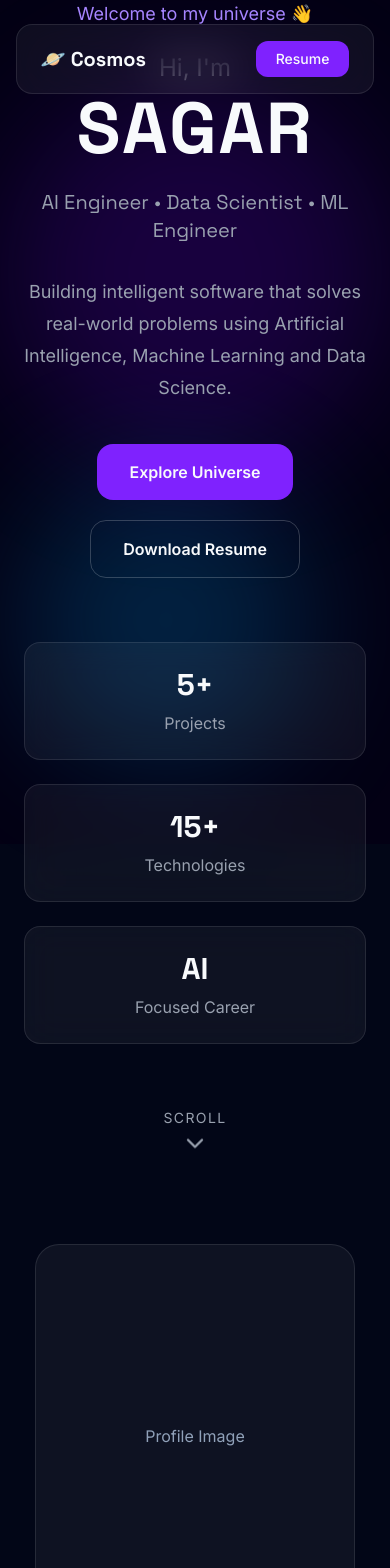
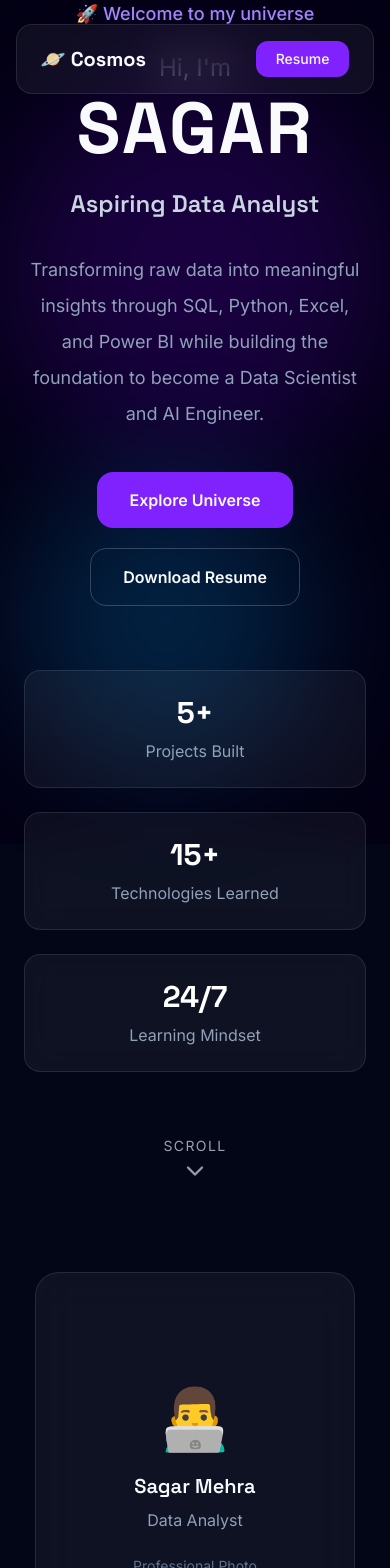
Before and after one commit to sagarmehra69/cosmos, a Next.js app: page / in a window 390 px wide. Shown: the top 1568 px of the page. Built offline with nearby package versions, Linux system fonts and the light colour scheme.

Commit message:
feat: refactor hero and about with centralized data architecture

```diff
--- a/components/sections/About/AboutImage.tsx
+++ b/components/sections/About/AboutImage.tsx
@@ -1,8 +1,20 @@
 export default function AboutImage() {
   return (
     <div className="flex items-center justify-center">
-      <div className="h-96 w-80 rounded-3xl border border-white/10 bg-white/5 flex items-center justify-center text-slate-400">
-        Profile Image
+      <div className="flex h-[420px] w-[320px] flex-col items-center justify-center rounded-3xl border border-white/10 bg-white/5 backdrop-blur-xl">
+        <div className="mb-6 text-6xl">👨‍💻</div>
+
+        <h3 className="text-xl font-semibold">
+          Sagar Mehra
+        </h3>
+
+        <p className="mt-2 text-center text-slate-400">
+          Data Analyst
+        </p>
+
+        <p className="mt-6 text-sm text-slate-500">
+          Professional Photo
+        </p>
       </div>
     </div>
   );
--- a/components/sections/Hero/Hero.tsx
+++ b/components/sections/Hero/Hero.tsx
@@ -1,3 +1,5 @@
+import { hero } from "@/data/hero";
+
 import HeroButtons from "./HeroButtons";
 import HeroStats from "./HeroStats";
 import ScrollIndicator from "./ScrollIndicator";
@@ -7,32 +9,31 @@ export default function Hero() {
     <section className="flex min-h-screen items-center justify-center px-6">
       <div className="max-w-4xl text-center">
 
-        <p className="text-lg text-violet-400">
-          Welcome to my universe 👋
+        <p className="text-lg font-medium text-violet-400">
+          {hero.greeting}
         </p>
 
-        <p className="mt-6 text-2xl text-gray-300">
-          Hi, I'm
+        <p className="mt-6 text-2xl text-slate-300">
+          {hero.intro}
         </p>
 
         <h1 className="mt-2 text-7xl font-black tracking-wide md:text-9xl">
-          SAGAR
+          {hero.name}
         </h1>
 
-        <h2 className="mt-6 text-xl text-gray-400 md:text-3xl">
-          AI Engineer • Data Scientist • ML Engineer
+        <h2 className="mt-6 text-2xl font-semibold text-slate-300 md:text-4xl">
+          {hero.role}
         </h2>
 
-        <p className="mx-auto mt-8 max-w-2xl text-lg leading-8 text-gray-400">
-          Building intelligent software that solves real-world problems using
-          Artificial Intelligence, Machine Learning and Data Science.
+        <p className="mx-auto mt-8 max-w-3xl text-lg leading-9 text-slate-400">
+          {hero.description}
         </p>
 
         <HeroButtons />
 
         <HeroStats />
 
-        <ScrollIndicator/>
+        <ScrollIndicator />
 
       </div>
     </section>
--- a/components/sections/Hero/HeroButtons.tsx
+++ b/components/sections/Hero/HeroButtons.tsx
@@ -1,13 +1,21 @@
+import { hero } from "@/data/hero";
+
 export default function HeroButtons() {
   return (
     <div className="mt-10 flex flex-wrap justify-center gap-5">
-      <button className="rounded-2xl bg-violet-600 px-8 py-4 font-semibold transition hover:bg-violet-500">
-        Explore Universe
-      </button>
+      <a
+        href={hero.buttons.primary.href}
+        className="rounded-2xl bg-violet-600 px-8 py-4 font-semibold transition-all duration-300 hover:-translate-y-1 hover:bg-violet-500"
+      >
+        {hero.buttons.primary.text}
+      </a>
 
-      <button className="rounded-2xl border border-white/20 px-8 py-4 font-semibold transition hover:bg-white/10">
-        Download Resume
-      </button>
+      <a
+        href={hero.buttons.secondary.href}
+        className="rounded-2xl border border-white/20 px-8 py-4 font-semibold transition-all duration-300 hover:-translate-y-1 hover:bg-white/10"
+      >
+        {hero.buttons.secondary.text}
+      </a>
     </div>
   );
 }
--- a/components/sections/Hero/HeroStats.tsx
+++ b/components/sections/Hero/HeroStats.tsx
@@ -1,22 +1,22 @@
+import { stats } from "@/data/stats";
+
 export default function HeroStats() {
   return (
     <div className="mt-16 grid grid-cols-1 gap-6 md:grid-cols-3">
+      {stats.map((stat) => (
+        <div
+          key={stat.label}
+          className="rounded-2xl border border-white/10 bg-white/5 p-6 backdrop-blur-lg transition-all duration-300 hover:-translate-y-2 hover:border-violet-500/40 hover:bg-white/10"
+        >
+          <h3 className="text-3xl font-bold text-white">
+            {stat.value}
+          </h3>
 
-      <div className="rounded-2xl border border-white/10 bg-white/5 p-6 backdrop-blur-lg">
-        <h3 className="text-3xl font-bold">5+</h3>
-        <p className="mt-2 text-gray-400">Projects</p>
-      </div>
-
-      <div className="rounded-2xl border border-white/10 bg-white/5 p-6 backdrop-blur-lg">
-        <h3 className="text-3xl font-bold">15+</h3>
-        <p className="mt-2 text-gray-400">Technologies</p>
-      </div>
-
-      <div className="rounded-2xl border border-white/10 bg-white/5 p-6 backdrop-blur-lg">
-        <h3 className="text-3xl font-bold">AI</h3>
-        <p className="mt-2 text-gray-400">Focused Career</p>
-      </div>
-
+          <p className="mt-2 text-slate-400">
+            {stat.label}
+          </p>
+        </div>
+      ))}
     </div>
   );
 }
--- a/components/ui/Heading.tsx
+++ b/components/ui/Heading.tsx
@@ -1,19 +1,17 @@
-type HeadingProps = {
+interface HeadingProps {
+  eyebrow: string;
   title: string;
-  subtitle?: string;
-};
+}
 
 export default function Heading({
+  eyebrow,
   title,
-  subtitle,
 }: HeadingProps) {
   return (
-    <div className="mb-12 text-center">
-      {subtitle && (
-        <p className="mb-3 text-violet-400">
-          {subtitle}
-        </p>
-      )}
+    <div className="space-y-4">
+      <p className="uppercase tracking-[0.35em] text-violet-400 text-sm">
+        {eyebrow}
+      </p>
 
       <h2 className="text-5xl font-bold">
         {title}
--- a/components/ui/Section.tsx
+++ b/components/ui/Section.tsx
@@ -1,17 +1,18 @@
-type SectionProps = {
+interface SectionProps {
   id?: string;
   children: React.ReactNode;
-};
+}
 
-export default function Section({ id, children }: SectionProps) {
+export default function Section({
+  id,
+  children,
+}: SectionProps) {
   return (
     <section
       id={id}
-      className="relative flex min-h-screen items-center justify-center px-6 py-24"
+      className="mx-auto max-w-7xl px-6 py-24"
     >
-      <div className="mx-auto w-full max-w-7xl">
-        {children}
-      </div>
+      {children}
     </section>
   );
 }
--- a/data/about.ts
+++ b/data/about.ts
@@ -6,63 +6,63 @@ export const about: About = {
   title: "Who Am I?",
 
   description:
-    "I'm Sagar Mehra, an aspiring Data Analyst with a strong interest in Data Science, Machine Learning, and Artificial Intelligence. I enjoy transforming raw data into meaningful insights and building solutions that solve real-world problems through technology.",
+    "I'm Sagar Mehra, an aspiring Data Analyst passionate about uncovering insights from data and solving real-world problems. I enjoy working with SQL, Python, Excel, and Power BI to transform raw information into meaningful decisions.",
 
   currentMission:
-    "Currently, I'm focused on strengthening my analytical skills, mastering SQL, Python, Excel, Power BI, Statistics, and Machine Learning while building industry-level projects to secure a Data Analyst role.",
+    "My current mission is to secure a Data Analyst role while continuously improving my analytical thinking through real-world projects, case studies, and industry-standard tools.",
 
   futureMission:
-    "My long-term goal is to become an AI Engineer capable of designing intelligent systems that create real-world impact. Every project I build today is a step toward that mission.",
+    "After building a strong foundation in data analytics, my goal is to transition into Data Science and ultimately become an AI Engineer developing intelligent systems that solve meaningful real-world problems.",
 
   values: [
     {
       title: "Continuous Learning",
       description:
-        "Technology evolves every day, so I believe learning should never stop.",
+        "Every project is an opportunity to learn something new.",
     },
     {
       title: "Problem Solving",
       description:
-        "I enjoy breaking down complex problems into simple, practical solutions using data.",
+        "Data is only valuable when it leads to better decisions.",
     },
     {
       title: "Curiosity",
       description:
-        "I constantly explore new technologies, tools, and ideas to improve my skills.",
+        "Asking better questions leads to better solutions.",
     },
     {
       title: "Consistency",
       description:
-        "Small improvements every day create extraordinary results over time.",
+        "Small improvements every day build extraordinary results.",
     },
   ],
 
   journey: [
     {
       year: "2025",
-      title: "Bachelor of Computer Applications",
+      title: "BCA Graduate",
       description:
-        "Completed my BCA while building a strong foundation in programming and computer science.",
+        "Built a strong foundation in programming, databases, and software development.",
     },
     {
       year: "2026",
       title: "Aspiring Data Analyst",
       description:
-        "Focused on mastering data analytics, SQL, Python, Power BI, and creating real-world projects.",
+        "Building projects using SQL, Python, Excel, Power BI, and Statistics.",
     },
     {
       year: "Future",
       title: "Data Scientist",
       description:
-        "Expanding into predictive analytics, machine learning, and advanced data science.",
+        "Expanding into Machine Learning, predictive analytics, and advanced data science.",
     },
     {
       year: "Future",
       title: "AI Engineer",
       description:
-        "Building intelligent AI systems that solve meaningful real-world problems.",
+        "Designing intelligent systems that solve meaningful real-world problems.",
     },
   ],
 
-  profileImage: "/images/profile.jpg",
+  profileImage: "/images/profile.png",
 };
--- /dev/null
+++ b/data/hero.ts
@@ -0,0 +1,23 @@
+export const hero = {
+  greeting: "🚀 Welcome to my universe",
+
+  intro: "Hi, I'm",
+
+  name: "SAGAR",
+
+  role: "Aspiring Data Analyst",
+
+  description:
+    "Transforming raw data into meaningful insights through SQL, Python, Excel, and Power BI while building the foundation to become a Data Scientist and AI Engineer.",
+
+  buttons: {
+    primary: {
+      text: "Explore Universe",
+      href: "#about",
+    },
+    secondary: {
+      text: "Download Resume",
+      href: "/resume.pdf",
+    },
+  },
+};
--- a/data/stats.ts
+++ b/data/stats.ts
@@ -1,16 +1,14 @@
 export const stats = [
   {
-    number: "5+",
-    label: "Projects",
+    value: "5+",
+    label: "Projects Built",
   },
-
   {
-    number: "15+",
-    label: "Technologies",
+    value: "15+",
+    label: "Technologies Learned",
   },
-
   {
-    number: "1000+",
-    label: "Learning Hours",
+    value: "24/7",
+    label: "Learning Mindset",
   },
 ];
--- a/lib/theme.ts
+++ b/lib/theme.ts
@@ -1,5 +1,24 @@
 export const theme = {
-  primary: "#7C3AED",
-  secondary: "#38BDF8",
-  background: "#030014",
+  colors: {
+    background: "#020617",
+    surface: "#0F172A",
+    glass: "rgba(15, 23, 42, 0.55)",
+
+    primary: "#7C3AED",
+    secondary: "#38BDF8",
+
+    text: "#F8FAFC",
+    muted: "#94A3B8",
+
+    success: "#22C55E",
+    warning: "#F59E0B",
+    danger: "#EF4444",
+  },
+
+  radius: {
+    sm: "8px",
+    md: "16px",
+    lg: "24px",
+    xl: "32px",
+  },
 };
```
